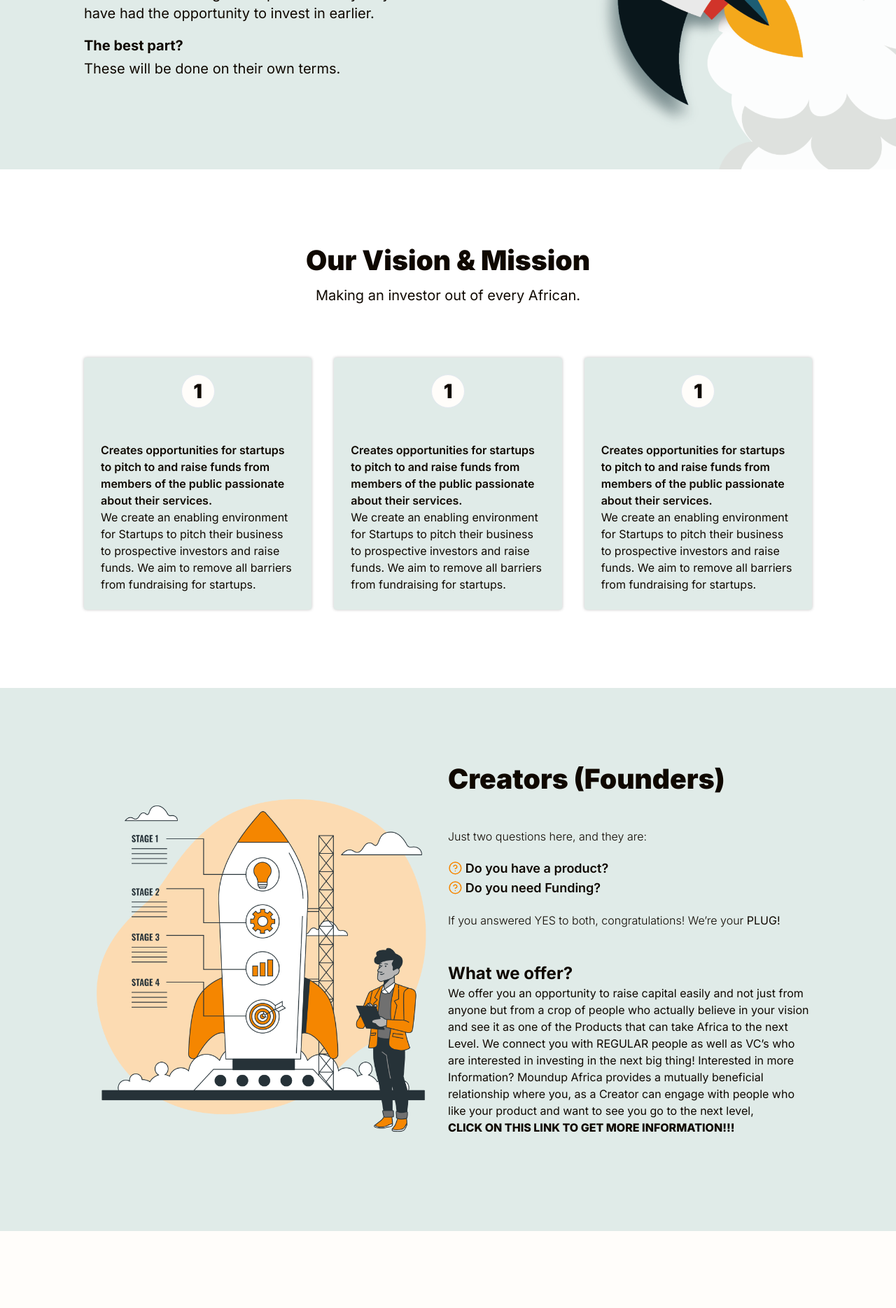
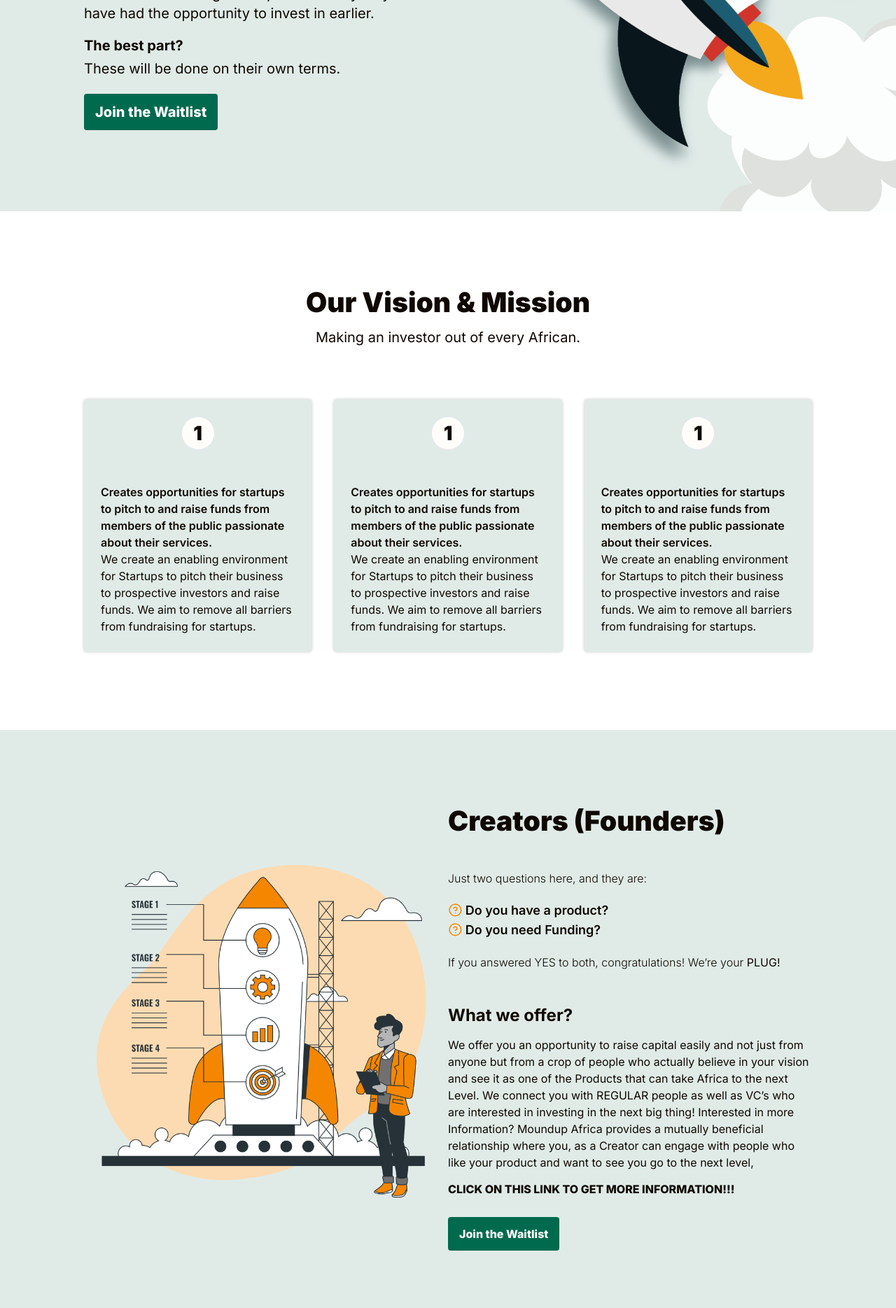
Before and after one commit to kelvinsekx/mould_landing_page, a Next.js app: page / in a window 1280 px wide. Shown: the part 520-2389 px from the top of the page at 70% size. Built offline with nearby package versions, Linux system fonts and the light colour scheme.

Commit message:
wip:css:add waitlist btn

```diff
--- /dev/null
+++ b/components/button/button.tsx
@@ -0,0 +1,17 @@
+import * as React from "react";
+import Link from "next/link";
+import { twMerge } from "tailwind-merge";
+
+export const WaitListButton: React.FC<React.ComponentPropsWithoutRef<"button">> = ({
+  className,
+}) => (
+  <Link
+    href={`/waitlist`}
+    className={twMerge(
+      "text-moundUpWhite font-extrabold bg-moundUpGreen rounded py-[14px] px-4 border-none hover:shadow-[inset_100px_0_0_0_#000000] shadow-[inset_0_0_0_0_#E0EBE8] transition-shadow ease-in-out hover:text-[#F1A91B]",
+      className
+    )}
+  >
+    Join the Waitlist
+  </Link>
+);
--- a/components/creators/creatorsSection.tsx
+++ b/components/creators/creatorsSection.tsx
@@ -1,15 +1,11 @@
-import Image from "next/image";
 import { Container, ImageContainer } from "./creators_container";
 import { Header__2 } from "../headers/headers";
 import { QuestionList } from "../list/list";
+import { WaitListButton } from "../button/button";
 
 export const CreatorsSection = () => {
   return (
-    <Container
-      pad
-      bg
-      className="grid md:grid-cols-[1fr,1fr]"
-    >
+    <Container pad bg className="grid md:grid-cols-[1fr,1fr]">
       <section className="md:order-2">
         <Header__2 className="text-left">Creators (Founders)</Header__2>
         <article className="mt-7 py-6 font-light">
@@ -27,7 +23,7 @@ export const CreatorsSection = () => {
             <b>PLUG!</b>
           </p>
         </article>
-        <article className="py-6 flex-col gap-3.5">
+        <article className="py-6 flex flex-col gap-3.5">
           <p className="font-bold text-2xl">What we offer?</p>
           <p>
             We offer you an opportunity to raise capital easily and not just
@@ -43,6 +39,9 @@ export const CreatorsSection = () => {
             CLICK ON THIS LINK TO GET MORE INFORMATION!!!
           </a>
         </article>
+        <p className="mt-4">
+          <WaitListButton />
+        </p>
       </section>
       <ImageContainer className="md:order-1" src={"/Project-Stages.png"} />
     </Container>
--- a/components/creators/investorsSection.tsx
+++ b/components/creators/investorsSection.tsx
@@ -1,6 +1,7 @@
 import { QuestionList, CheckList } from "../list/list";
 import { Container, ImageContainer } from "./creators_container";
 import { Header__2 } from "../headers/headers";
+import { WaitListButton } from "../button/button";
 
 export const InvestorsSection = () => {
   return (
@@ -37,6 +38,9 @@ export const InvestorsSection = () => {
             </CheckList>
           </ul>
         </article>
+        <p className="mt-8">
+          <WaitListButton />
+        </p>
       </section>
       <ImageContainer src={"/amico.png"} />
     </Container>
--- a/components/hero/heroSection.tsx
+++ b/components/hero/heroSection.tsx
@@ -1,5 +1,6 @@
 import Image from "next/image";
 import { Container } from "../container";
+import {WaitListButton} from '../button/button'
 
 export const HeroSection = () => (
   <div className="flex flex-col md:flex-row font-normal bg-moundUpGreen__light max-w-[100rem] mx-auto ">
@@ -20,6 +21,9 @@ export const HeroSection = () => (
         <b className="block">The best part?</b> These will be done on their own
         terms.
       </strong>
+      <p className="mt-6 md:mt-8">
+        <WaitListButton />
+      </p>
     </section>
     <div className="relative h-[38rem] w-1/2 hidden lg:block self-end">
       <Image
```
